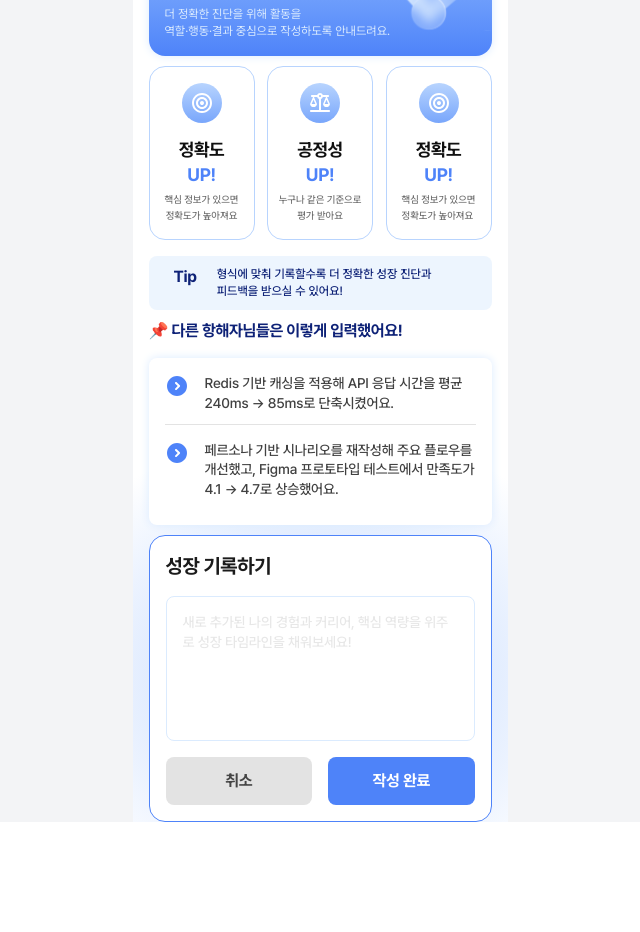
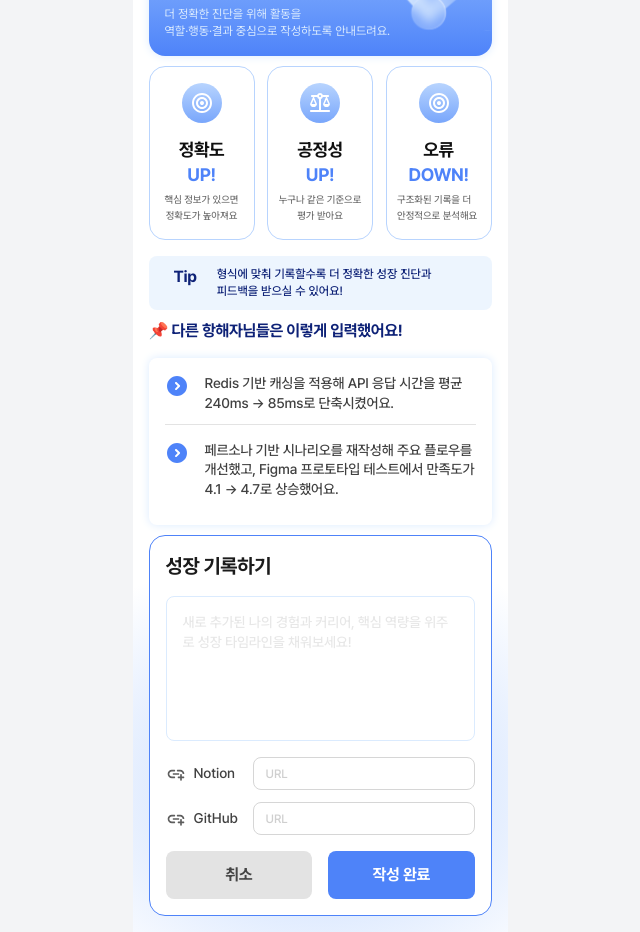
Before and after one commit to UMC9th-NaviK/NaviK-FE, a React (Vite) app: page /report/growth/write in a window 1280 px wide. Shown: the part 160-1092 px from the top of the page, without its empty margins (320-960 px from the left). Before the commit the page ends 982 px from the top, so only its background shows below. Built offline with nearby package versions, Linux system fonts and the light colour scheme.

Commit message:
[FEAT] 성장 페이지 UI 수정사항 모두 반영

```diff
--- a/src/components/growth/GrowthRecord.tsx
+++ b/src/components/growth/GrowthRecord.tsx
@@ -1,4 +1,9 @@
+import { useState } from "react";
+
 const GrowthRecord = () => {
+    const [notionUrl, setNotionUrl] = useState("");
+    const [githubUrl, setGithubUrl] = useState("");
+
     return (
         <div className='flex flex-col bg-white rounded-[16px] p-[16px] gap-[10px] border border-[1px] border-primary-blue-500'>
             <div className='flex flex-col gap-[16px]'>
@@ -8,6 +13,48 @@ const GrowthRecord = () => {
                 className="h-[145px] rounded-[8px] border-[1px] border-primary-blue-100 p-[16px] gap-[10px] text-body-14M text-[#11111133] resize-none focus:outline-none"
                 placeholder="새로 추가된 나의 경험과 커리어, 핵심 역량을 위주로 성장 타임라인을 채워보세요!"
                 />
+
+                <div className="flex flex-col gap-[12px]">
+                    <div className="flex flex-1 items-center gap-[16px]">
+                        <div className="flex w-[73px] gap-[8px]">
+                            <img
+                            src="/icons/growth/material-symbols_add-link-rounded.svg"
+                            alt="링크"
+                            className="w-[20px] h-[20px]"
+                            />
+                            <p className="text-body-14M text-[#111111CC]"> Notion </p>
+                        </div>
+
+                        <input
+                        type="text"
+                        value={notionUrl}
+                        onChange={(e) => setNotionUrl(e.target.value)}
+                        className={`flex w-[222px] h-[33px] items-center border-[1px] border-base-300 px-[12px] py-[8px] rounded-[8px] text-caption-12M focus:outline-none transition-all
+                            ${notionUrl ? "text-[#4E83F9CC] underline" : "text-base-800 placeholder:text-[#11111133]"}`}
+                        placeholder="URL"
+                        />
+                    </div>
+
+                    <div className="flex flex-1 items-center gap-[16px]">
+                        <div className="flex w-[73px] gap-[8px]">
+                            <img
+                            src="/icons/growth/material-symbols_add-link-rounded.svg"
+                            alt="링크"
+                            className="w-[20px] h-[20px]"
+                            />
+                            <p className="text-body-14M text-[#111111CC]"> GitHub </p>
+                        </div>
+
+                        <input
+                        type="text"
+                        value={githubUrl}
+                        onChange={(e) => setGithubUrl(e.target.value)}
+                        className={`flex w-[222px] h-[33px] items-center border-[1px] border-base-300 px-[12px] py-[8px] rounded-[8px] text-caption-12M focus:outline-none transition-all
+                            ${githubUrl ? "text-[#4E83F9CC] underline" : "text-base-800 placeholder:text-[#11111133]"}`}
+                        placeholder="URL"
+                        />
+                    </div>
+                </div>
 
                 <div className="flex flex-1 gap-[16px]">
                     <button className="flex items-center justify-center w-[147.5px] h-[48px] py-[12px] rounded-[8px] gap-[10px] bg-base-200">
--- a/src/components/growth/GrowthSchedule.tsx
+++ b/src/components/growth/GrowthSchedule.tsx
@@ -1,24 +1,32 @@
 import { useEffect, useState } from "react";
 
-type Status = 'yet' | 'deadline';
+type Status = 'expired' | 'deadline';
 
 const GrowthSchedule = () => {
     const [status, setStatus] = useState<Status>('deadline');
 
-    const deadlineDate = new Date(2026, 0, 30);
+    const deadlineDate = new Date(2026, 1, 30);
 
     useEffect(() => {
         const today = new Date();
-        const diffMs = deadlineDate.getTime() - today.getTime();
+        today.setHours(0, 0, 0, 0);
+
+        const target = new Date(deadlineDate);
+        target.setHours(0, 0, 0, 0);
+
+        const diffMs = target.getTime() - today.getTime();
         const diffDays = Math.ceil(diffMs / (1000 * 60 * 60 * 24));
 
-        if (diffDays <= 7) setStatus("deadline");
-        else setStatus("yet");
+        if (diffDays < 0) {
+            setStatus("expired");
+        } else  {
+            setStatus("deadline");
+        }
     }, [deadlineDate]);
 
     return (
-        <div className={`flex flex-col rounded-[16px] p-[16px] gap-[10px] border-[1px] ${status === "yet" ? "border-primary-blue-100" : "border-primary-blue-500"}`}>
-            <div className={`flex flex-col gap-[5px] ${status === "yet" ? "opacity-50" : "opacity-100"}`}>
+        <div className={`flex flex-col rounded-[16px] p-[16px] gap-[10px] border-[1px] ${status === "expired" ? "border-primary-blue-100" : "border-primary-blue-500"}`}>
+            <div className={`flex flex-col gap-[5px] ${status === "expired" ? "opacity-50" : "opacity-100"}`}>
                 <div className='flex flex-1 items-center gap-[12px]'>
                     <div className='w-[11px] h-[11px] bg-primary-blue-500 rounded-full'>  </div>
                     <p className='text-heading-20B text-base-800'> 11/11 </p>
--- a/src/pages/report/GrowthMainPage.tsx
+++ b/src/pages/report/GrowthMainPage.tsx
@@ -43,13 +43,13 @@ const GrowthMainPage = ({ role } : GrowthMainPageProps) => {
         <div className="relative -translate-y-[45%] flex flex-1 z-20 w-full py-[10px] px-[26px] gap-[20px] justify-between">
           <div
           className={`flex items-center justify-center w-[115px] h-[115px] rounded-full`}
-          style={{ background: `conic-gradient(from 30deg, var(--role-${role}-surface), var(--role-${role}-primary))` }} >
+          style={{ background: `var(--role-${role}-secondary)`}} >
             <img
             alt="프로필 이미지"
             className="flex items-center justify-center w-[100px] h-[100px] rounded-full bg-white" />
           </div>
           <div className={`flex justify-end items-end mb-[10px]`}>
-            <span className={`bg-base-100 px-[16px] py-[8px] border border-1 ${theme.border} rounded-[50px] text-body-eng-14SB ${theme.primaryText}`}> PRODUCT MANAGER </span>
+            <span className={`bg-base-100 px-[16px] py-[8px] border border-1 ${theme.surfaceBorder} rounded-[50px] text-body-eng-14SB ${theme.primaryText}`}> PRODUCT MANAGER </span>
           </div>
         </div>
 
@@ -58,7 +58,8 @@ const GrowthMainPage = ({ role } : GrowthMainPageProps) => {
             <p className="text-heading-20B text-black-900"> 김나비 </p>
             <p className="text-body-eng-16SB text-[#11111199]"> KIM NA VI </p>
           </div>
-          <button>
+          <button
+          onClick={() => navigate("/mypage")}>
             <img
             src="/icons/reports/material-symbols_settings-rounded.svg"
             alt="톱니바퀴"
@@ -66,7 +67,7 @@ const GrowthMainPage = ({ role } : GrowthMainPageProps) => {
           </button>
         </div>
 
-        <div className="flex flex-col px-[16px] gap-[24px]">
+        <div className="flex flex-col px-[16px] pb-[16px] gap-[24px]">
           <LevelCard role={"designer"} />
           <GrowthRecordInput />
           <GrowthTimeline />
--- a/src/pages/report/GrowthWritePage.tsx
+++ b/src/pages/report/GrowthWritePage.tsx
@@ -3,7 +3,7 @@ import ReportNavbar from "../../components/report/ReportNavbar";
 
 const GrowthWritePage = () => {
   return (
-    <div className="min-h-screen bg-white relative overflow-hidden bg-slate-50">
+    <div className="min-h-screen bg-white relative overflow-hidden bg-slate-50 pb-[16px]">
       <ReportNavbar />
 
       <div className="absolute w-[618px] h-[494px] left-1/2 -translate-x-1/2 bottom-[-100px] bg-[radial-gradient(50%_50%_at_50%_50%,#94BBFD_0%,rgba(219,235,254,0)_100%)] z-10 opacity-60"></div>
@@ -67,8 +67,8 @@ const GrowthWritePage = () => {
                     />
                   </div>
                   <div className="flex flex-col items-center justify-center gap-[4px]">
-                    <p className="text-center text-heading-18B text-[#111111]"> 정확도 <br /> <span className="text-primary-blue-500"> UP! </span> </p>
-                    <p className="text-caption-10M text-[#11111199]"> 핵심 정보가 있으면 <br /> 정확도가 높아져요 </p>
+                    <p className="text-center text-heading-18B text-[#111111]"> 오류 <br /> <span className="text-primary-blue-500"> DOWN! </span> </p>
+                    <p className="text-caption-10M text-[#11111199] w-[83px]"> 구조화된 기록을 더 <br /> 안정적으로 분석해요 </p>
                   </div>
                 </div>
               </div>
```
Also changed, not shown: public/icons/growth/material-symbols_add-link-rounded.svg (added).
